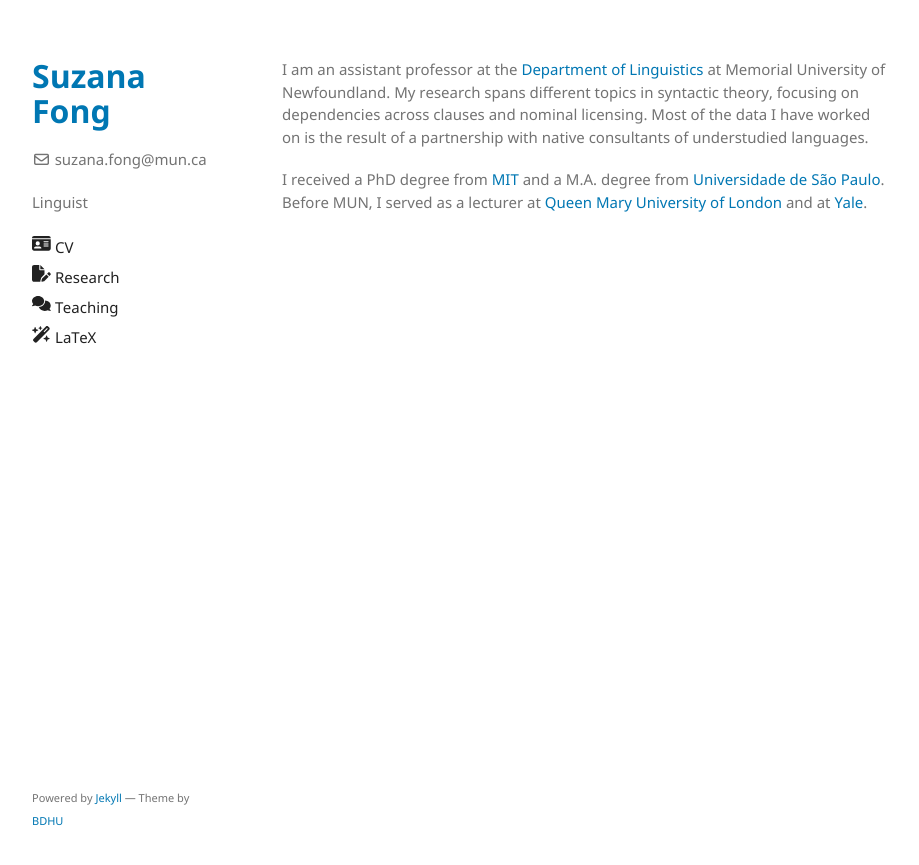
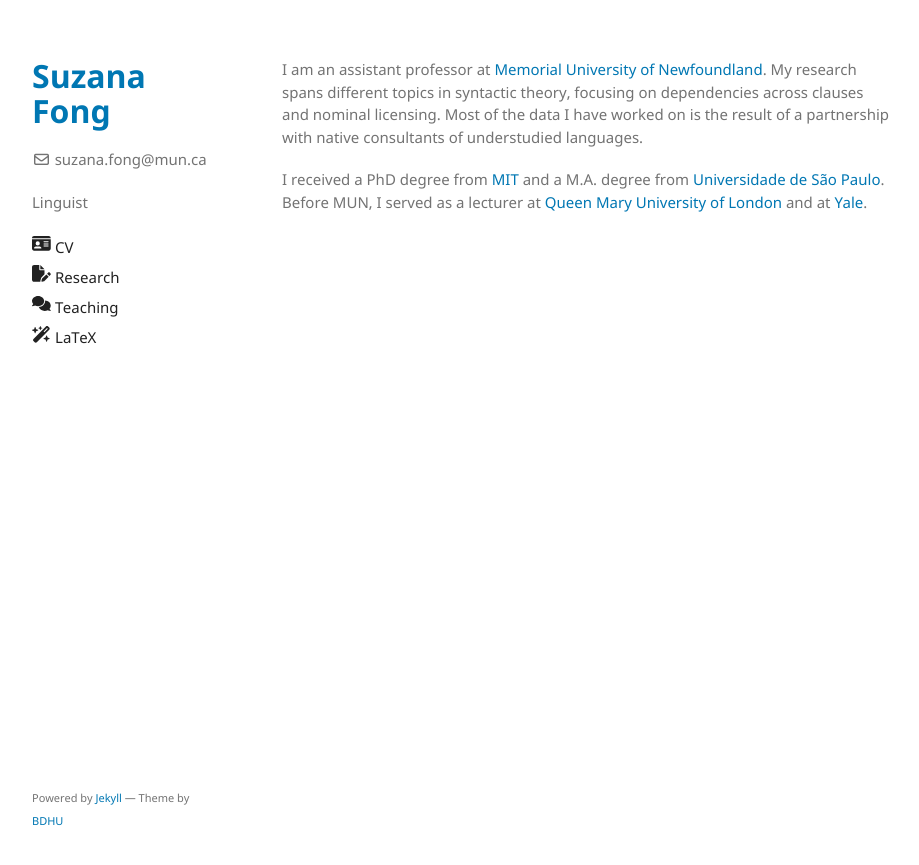
Before and after one commit to sznfng/sznfng.github.io, a Jekyll site: the page built from index.md, in a window 1280 px wide. Shown: the top 865 px of the page, without its empty margins (178-1097 px from the left). Built offline with Jekyll 4.4.1, drawn with Linux system fonts in a browser that asks for light colours.

Commit message:
Update index.md

```diff
--- a/index.md
+++ b/index.md
@@ -2,6 +2,6 @@
 layout: default
 ---
 
-I am an assistant professor at the [Department of Linguistics](https://www.mun.ca/linguistics/) at Memorial University of Newfoundland. My research spans different topics in syntactic theory, focusing on dependencies across clauses and nominal licensing. Most of the data I have worked on is the result of a partnership with native consultants of understudied languages.
+I am an assistant professor at [Memorial University of Newfoundland](https://www.mun.ca/linguistics/). My research spans different topics in syntactic theory, focusing on dependencies across clauses and nominal licensing. Most of the data I have worked on is the result of a partnership with native consultants of understudied languages.
 
 I received a PhD degree from [MIT](https://linguistics.mit.edu/) and a M.A. degree from [Universidade de São Paulo](https://linguistica.fflch.usp.br/). Before MUN, I served as a lecturer at [Queen Mary University of London](https://www.qmul.ac.uk/sllf/linguistics/) and at [Yale](https://ling.yale.edu/).
```
